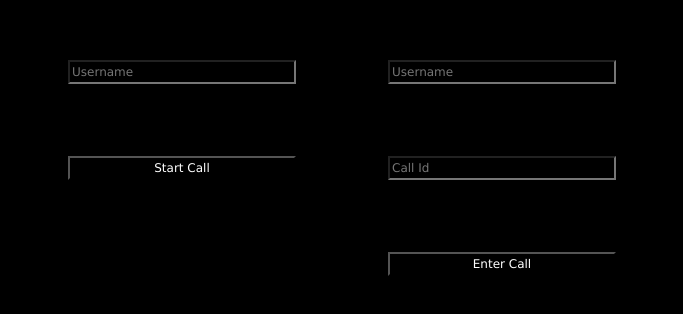
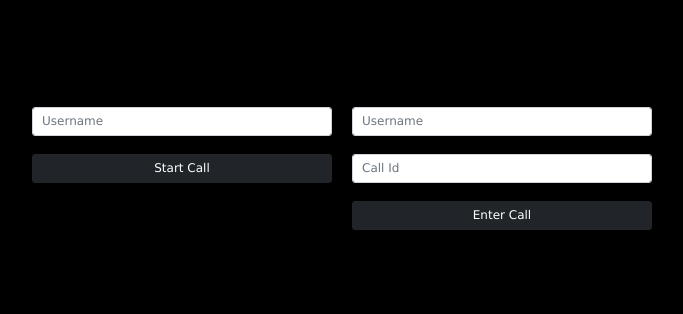
Before and after one commit to dteixeira1299/video-chat, a React (Create React App) app in the folder client/: page / in a window 1280 px wide. Shown: the part 232-546 px from the top of the page, without its empty margins (298-981 px from the left). Built offline with nearby package versions, Linux system fonts and the light colour scheme.

Commit message:
Botão "Enter Call"

```diff
--- a/client/src/pages/Landing.page.tsx
+++ b/client/src/pages/Landing.page.tsx
@@ -1,12 +1,13 @@
 import React, { ChangeEvent } from "react";
 import { useState } from "react";
+import { Form, Button } from "react-bootstrap";
 import { useNavigate } from "react-router-dom";
 import styles from "../styles/Landing.module.css";
 
 export const LandingPage = () => {
-  const [username, setUsername] = useState<string>();
-  const [callUUID, setCallUUID] = useState<string>();
-  const [callUsername, setCallUsername] = useState<string>();
+  const [username, setUsername] = useState<string>("");
+  const [callUUID, setCallUUID] = useState<string>("");
+  const [callUsername, setCallUsername] = useState<string>("");
 
   const navigate = useNavigate();
 
@@ -14,40 +15,60 @@ export const LandingPage = () => {
     setUsername(event.target.value);
   };
 
+  const updateCallUsername = (event: ChangeEvent<HTMLInputElement>): void => {
+    setCallUsername(event.target.value);
+  };
+
+  const updateCallUUID = (event: ChangeEvent<HTMLInputElement>): void => {
+    setCallUUID(event.target.value);
+  };
+
   const startCall = () => {
-    if (username) {
-      navigate("/call");
+    if (!username.trim()) {
+      alert("ups!");
+      return;
     }
+    navigate("/call");
+  };
+
+  const enterCall = () => {
+    if (!callUUID.trim() && !callUsername.trim()) {
+      alert("ups!");
+      return;
+    }
+    navigate("/call");
   };
 
   return (
     <div className={styles["landing-page-container"]}>
       <div className={styles["option-container"]}>
-        <input
+        <Form.Control
           type="text"
           placeholder="Username"
-          className="m-5"
           onChange={updateUsername}
           value={username}
         />
-        <button onClick={startCall} className="m-5">
+        <Button variant="dark" onClick={startCall} className="mt-4">
           Start Call
-        </button>
+        </Button>
       </div>
       <div className={styles["option-container"]}>
-        <input
+        <Form.Control
           type="text"
           placeholder="Username"
-          className="m-5"
+          onChange={updateCallUsername}
           value={callUsername}
         />
-        <input
+        <Form.Control
           type="text"
+          className="mt-4"
           placeholder="Call Id"
-          className="m-5"
+          onChange={updateCallUUID}
           value={callUUID}
         />
-        <button className="m-5">Enter Call</button>
+        <Button onClick={enterCall} variant="dark" className="mt-4">
+          Enter Call
+        </Button>
       </div>
     </div>
   );
```
